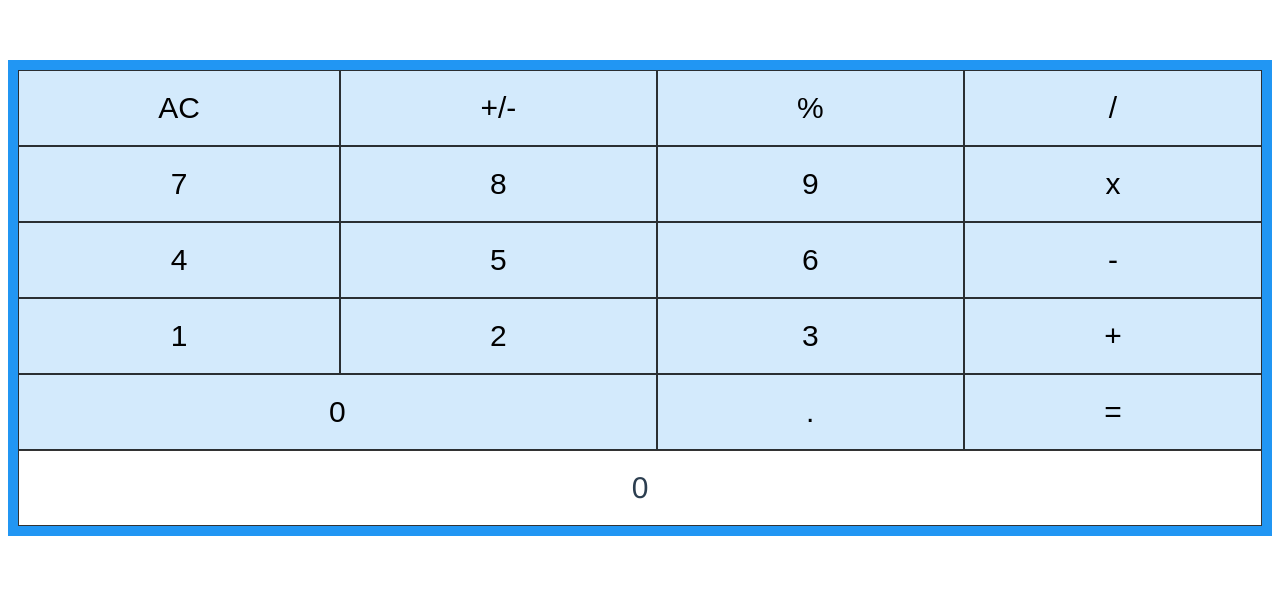
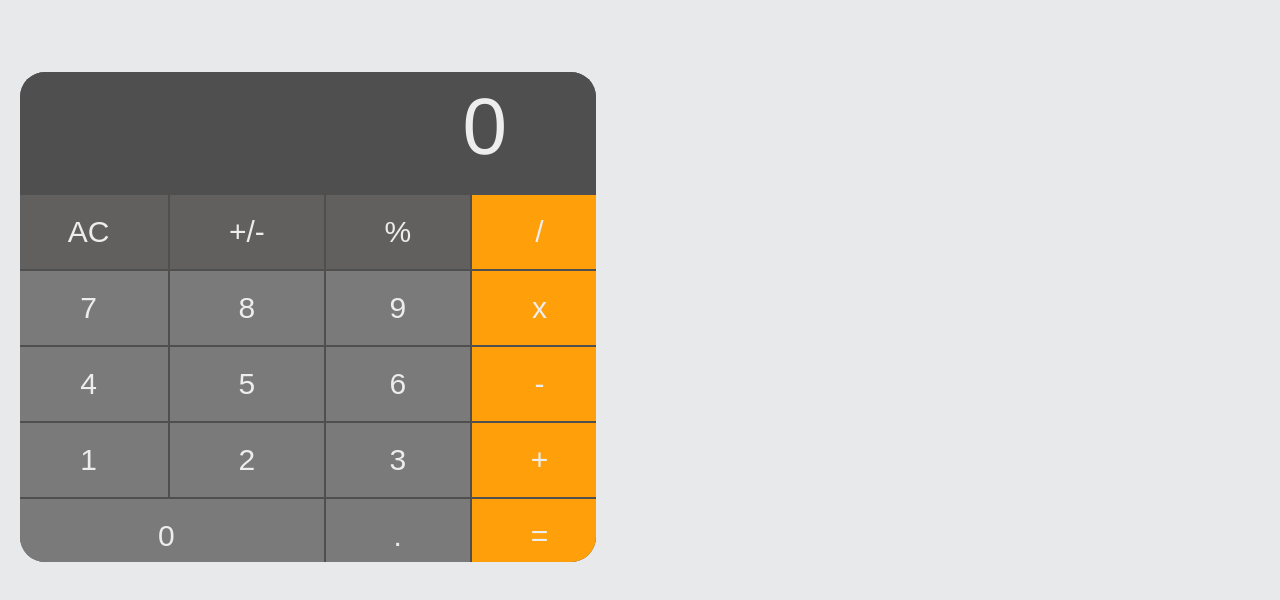
Before and after one commit to felipebrendel/vue-calculator, a Vue app: page / in a window 1280 px wide. Shown: the top 600 px of the page. Built offline with nearby package versions, Linux system fonts and the light colour scheme.

Commit message:
make calculator better

```diff
--- a/src/App.vue
+++ b/src/App.vue
@@ -1,12 +1,12 @@
 <template>
   <div class="grid-container">
+    <span class="grid-item input-area">{{input||0}}</span>
     <calc-butt
-      :class="{'grid-item':true, 'wide-button':i=='0'}"
+      :class="{'grid-item':true, 'wide-button':i=='0', 'gray-button': i >= '0' && i <= '9' || i == '.', 'darkgray-button': i == '+/-' || i == 'AC' || i == '%', 'light-button': ['+', '-', 'x', '/', '='].includes(i), 'active-operator': i == operator}"
       v-for="i in digits"
       :key="i"
       :label="i"
       @click="inputDigit(i)" />
-    <span class="grid-item input-area">{{input||0}}</span>
   </div>
 </template>
 
@@ -69,36 +69,58 @@ export default {
           }
           break;
         case 'AC':
+          this.operator = undefined;
+          this.operand1 = 0;
+          this.operand2 = undefined;
+          this.input = undefined;
+          this.shouldReset = true;
           break;
         case '+/-':
+          this.input = (- this.numeric_input).toString();
           break;
         case '%':
           break;
       }
+    },
+    round: function(number, decimalPlaces) {
+        const factorOfTen = Math.pow(10, decimalPlaces);
+
+        return Math.round(number * factorOfTen) / factorOfTen;
     },
     compute: function() {
       if (!(this.operand1 && this.operand2 && this.operator)) {
         return 0;
       }
 
+      var result = 0;
+
       switch (this.operator) {
         case '+':
-          return this.operand1 + this.operand2;
+          result = this.operand1 + this.operand2;
+          break;
         case '-':
-          return this.operand1 - this.operand2;
+          result = this.operand1 - this.operand2;
+          break;
         case 'x':
-          return this.operand1 * this.operand2;
+          result = this.operand1 * this.operand2;
+          break;
         case '/':
-          return this.operand1 / this.operand2;
+          result = this.operand1 / this.operand2;
+          break;
         default:
           return 0;
       }
+
+      return this.round(result, 6);
     }
   }
 }
 </script>
 
 <style>
+body {
+  background: #E7E9EB;
+}
 #app {
   font-family: Avenir, Helvetica, Arial, sans-serif;
   -webkit-font-smoothing: antialiased;
@@ -106,25 +128,44 @@ export default {
   text-align: center;
   color: #2c3e50;
   margin-top: 60px;
+  width: 600px;
 }
 .grid-container {
   display: grid;
   grid-template-columns: auto auto auto auto;
-  background-color: #2196F3;
-  padding: 10px;
+  background-color: #504E4F;
+  clip-path: inset(12px round 25px);
+  -webkit-clip-path: inset(12px round 25px);
 }
 .grid-item {
+  color: #EDEDED;
   background-color: rgba(255, 255, 255, 0.8);
-  border: 1px solid rgba(0, 0, 0, 0.8);
+  border: 1px solid #504F4F;
   padding: 20px;
+  margin: 0;
   font-size: 30px;
   text-align: center;
 }
 .wide-button {
   grid-column: span 2;
 }
+.gray-button {
+  background-color: #7B7A7A;
+}
+.darkgray-button {
+  background-color: #61605F;
+}
+.light-button {
+  background-color: #FF9F0A;
+}
 .input-area {
+  background-color: #504F4F;
   grid-column: span 4;
-  background: white;
+  text-align: right;
+  font-size: 60pt;
+  padding-right: 100px;
+}
+.active-operator {
+  background: #ffc10a;
 }
 </style>
```
